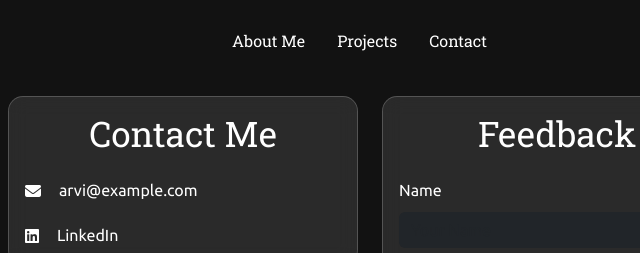
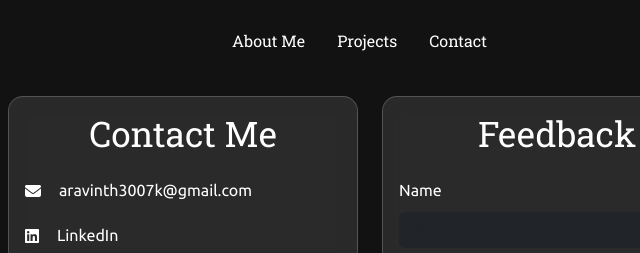
Before and after one commit to bored-arvi/pda-web-application, a plain HTML site: page contact.html in a window 1280 px wide. Shown: the top 253 px of the page, 270-910 px from the left. Drawn offline with nearby package versions, Linux system fonts and the light colour scheme.

Commit message:
fix: update email address in About Me and Contact sections

```diff
--- a/contact.html
+++ b/contact.html
@@ -71,7 +71,7 @@
       <h2 class="mb-2">Contact Me</h2>
       <p class="contact-info mb-1">
         <i class="fas fa-envelope me-2"></i>
-        <a href="mailto:arvi@example.com" class="text-white text-decoration-none">arvi@example.com</a>
+        <a href="mailto:aravinth3007k@gmail.com" class="text-white text-decoration-none">aravinth3007k@gmail.com</a>
       </p>
       <p class="contact-info mb-0">
         <i class="fab fa-linkedin me-2"></i>
```
Also changed, not shown: about.html (+1 -1 lines).
